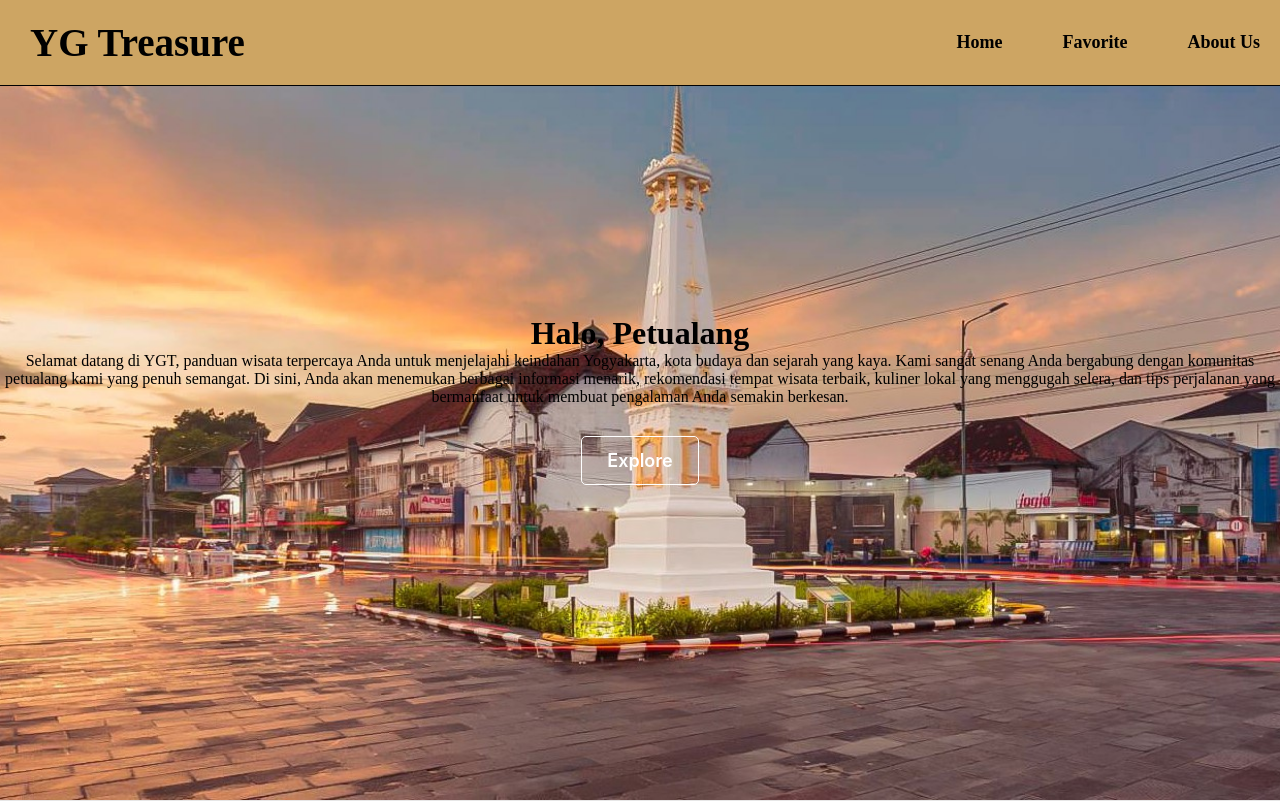
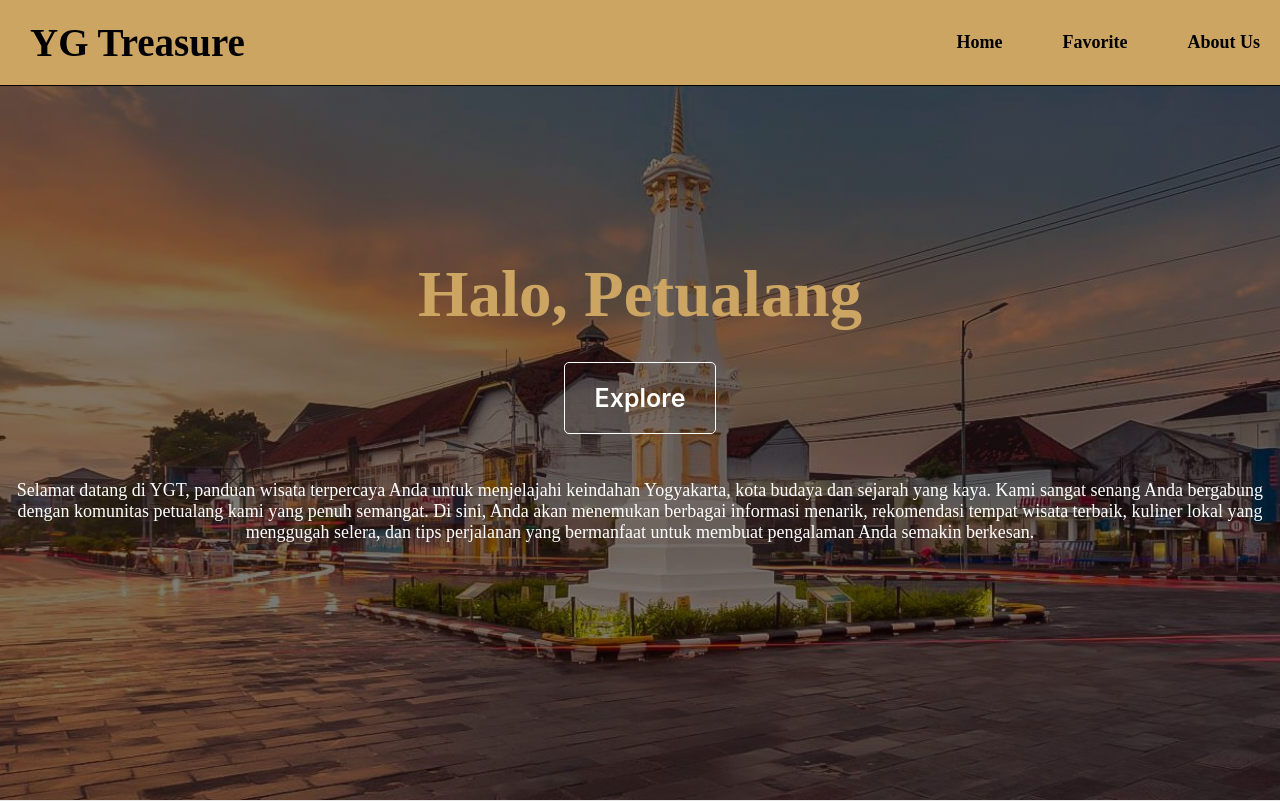
Before and after one commit to AimanF10/Capstone_Project, a website built with webpack: page src/template/index.html in a window 1280 px wide. Shown: the top 802 px of the page. Built offline with nearby package versions, Linux system fonts and the light colour scheme.

Commit message:
Merapihkan code dan css

```diff
--- a/src/scripts/components/hero.js
+++ b/src/scripts/components/hero.js
@@ -5,12 +5,13 @@ class Hero extends HTMLElement {
 
   render() {
     this.innerHTML = `
-            <div class="hero">
-                <div class="hero__desc">
-                    <h1 class="hero__title">Halo, Petualang</h1>
+      <div class="hero">
+      <div class='overlay'></div>
+      <div class="hero__desc">
+                <h1 class="hero__title">Halo, Petualang</h1>
+                    <button type="button" id="explore-btn">Explore</button>
                     <p class="hero__tagline">Selamat datang di YGT, panduan wisata terpercaya Anda untuk menjelajahi keindahan Yogyakarta, kota budaya dan sejarah yang kaya. Kami sangat senang Anda bergabung dengan komunitas petualang kami yang penuh semangat. Di sini, Anda akan menemukan berbagai informasi menarik, rekomendasi tempat wisata terbaik, kuliner lokal yang menggugah selera, dan tips perjalanan yang bermanfaat untuk membuat pengalaman Anda semakin berkesan.
                     </p>
-                    <button type="button" id="explore-btn">Explore</button>
                 </div>
             </div>
           `;
--- a/src/styles/styles.css
+++ b/src/styles/styles.css
@@ -143,28 +143,28 @@ header {
     min-height: 800px;
     width: 100%;
     text-align: center;
-    background-image: url('../public/images/hero.jpg');
+    background-image: linear-gradient(rgba(0, 0, 0, 0.5), rgba(0, 0, 0, 0.5)), url('../public/images/hero.jpg');
     background-position: center;
     background-size: cover;
     background-repeat: no-repeat;
   }
+
 
   .hero_inner {
     margin: 0 auto;
     max-width: 800px;
   }
 
-  .hero_title {
-    color: #fff;
+  .hero__title {
+    color: #CDA563;
     font-weight: bold;
-    font-size: 36px;
+    font-size: 65px;
   }
 
-  .hero_tagline {
+  .hero__tagline {
     color: #fff;
     margin-top: 16px;
     font-size: 18px;
-    font-weight: bold;
   }
 
   button {
@@ -176,13 +176,14 @@ header {
 
   .hero__desc button {
     font-family: 'Inter', sans-serif;
-    padding: 13px 25px;
+    padding: 20px 30px;
     border: 1px solid #fff;
     color: #fff;
     border-radius: 5px;
-    font-size: 18px;
+    font-size: 25px;
     font-weight: 600;
     margin-top: 30px;
+    margin-bottom: 30px;
     transition: all 0.3s ease-in-out;
   }
 
```
